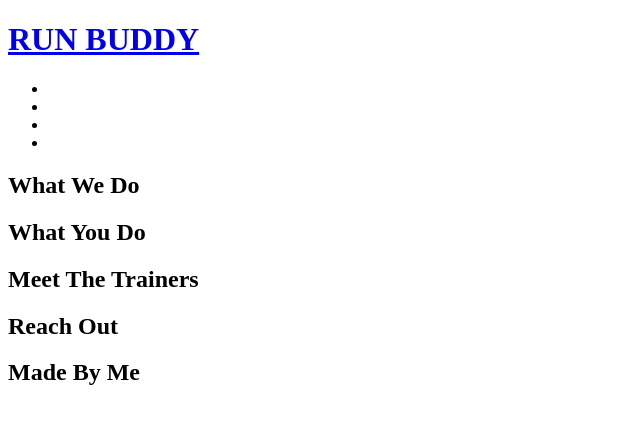
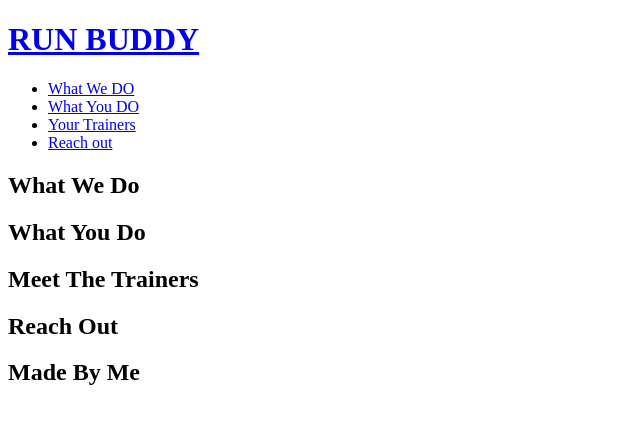
Before and after one commit to ReubenGenkin/run_buddy, a plain HTML site: page index.html in a window 1280 px wide. Shown: the whole page, without its empty margins (0-640 px from the left). Drawn offline with Linux system fonts and the light colour scheme.

Commit message:
fix with nav

```diff
--- a/index.html
+++ b/index.html
@@ -15,19 +15,19 @@
             <nav>
                 <ul>
                     <li>
-                        <a href="#what-we-do"></a>
+                        <a href="#what-we-do">What We DO</a>
                     </li>
 
                     <li>
-                        <a href="#what-you-do"></a>
+                        <a href="#what-you-do">What You DO</a>
                     </li>
 
                     <li>
-                        <a href="#your-trainers"></a>
+                        <a href="#your-trainers">Your Trainers</a>
                     </li>
 
                     <li>
-                        <a href="reach-out"></a>
+                        <a href="reach-out">Reach out</a>
                     </li>
                 </ul>
             </nav>
```
